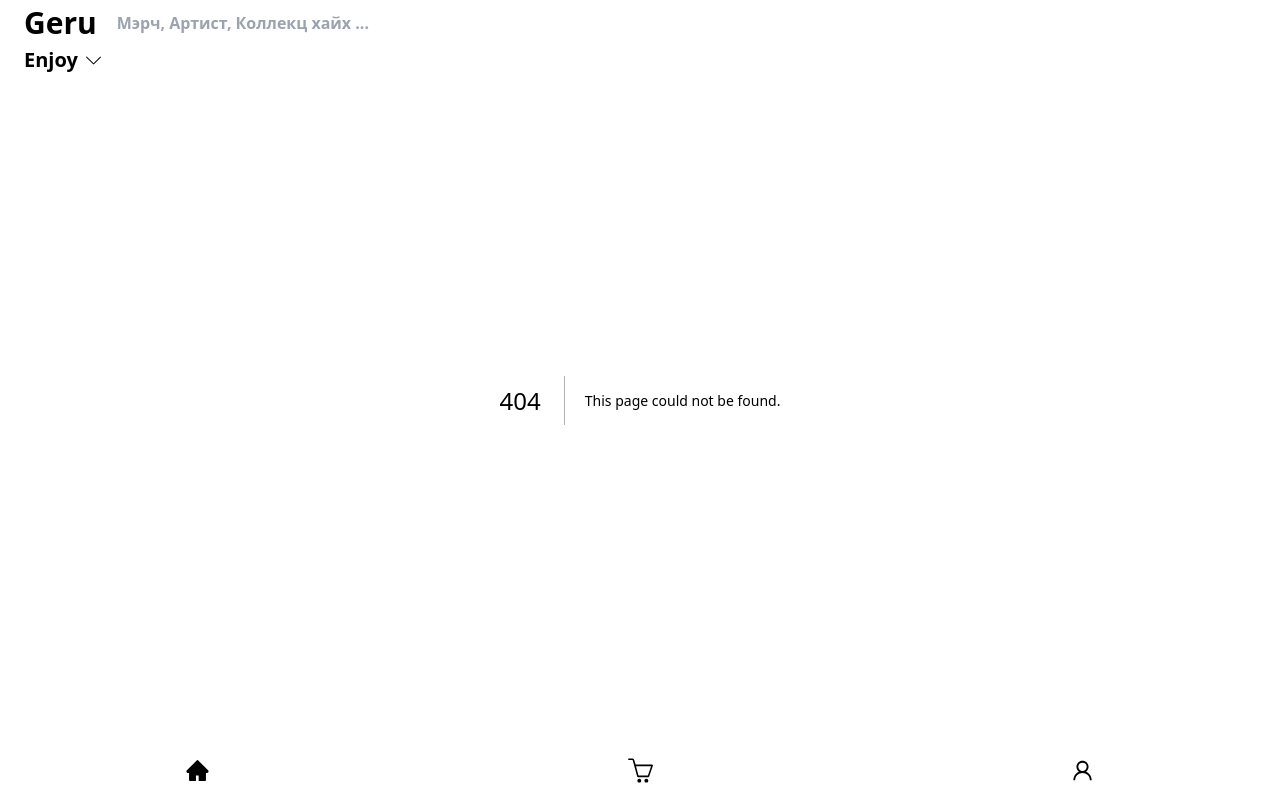
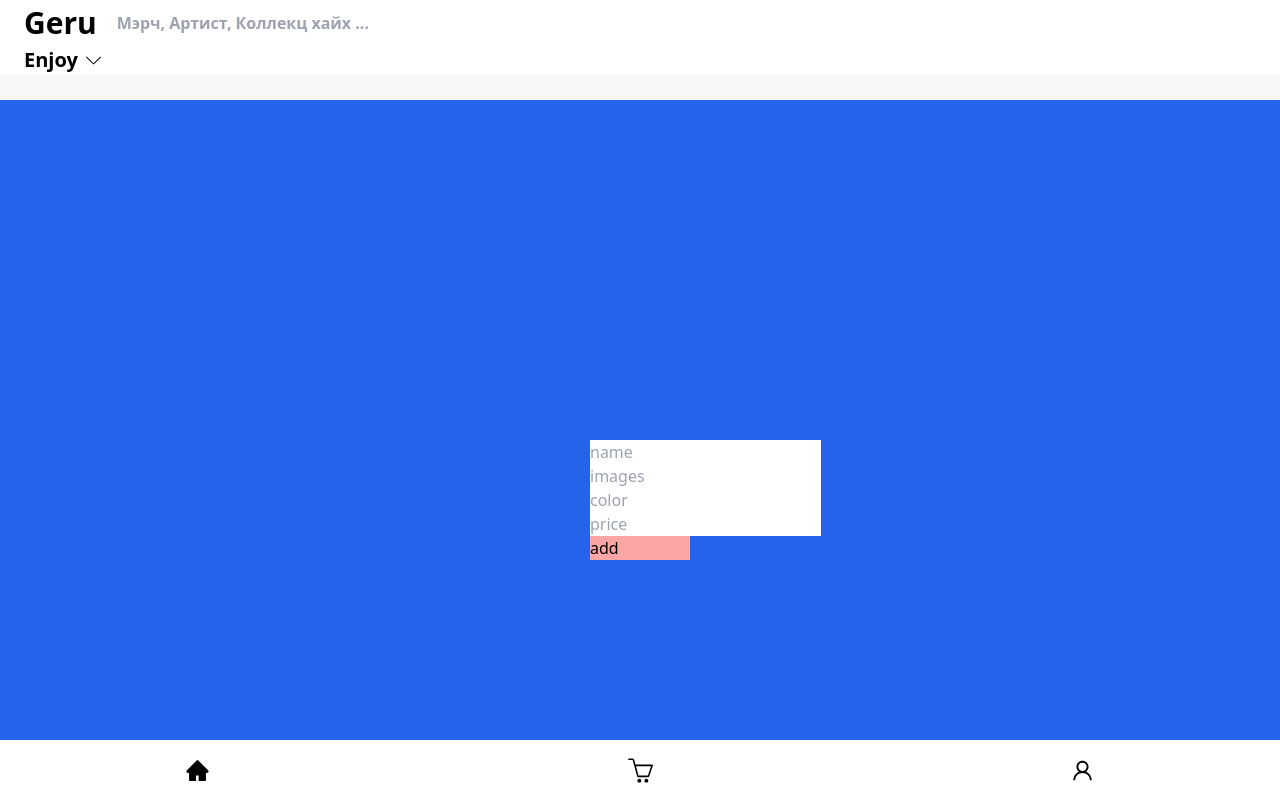
Before and after one commit to HOP2-22/team3-demo, a Next.js app in the folder frontend/: page /artistcreate in a window 1280 px wide. Before the commit this address had no page. Shown: the top 800 px of the page. Built offline with nearby package versions, Linux system fonts and the light colour scheme.

Commit message:
frotnos product create xiideg bolov

```diff
--- /dev/null
+++ b/frontend/src/pages/artistcreate.jsx
@@ -0,0 +1,86 @@
+import axios from "axios";
+import { useRouter } from "next/router";
+import { useState } from "react";
+
+export default function Creat() {
+  // useStates
+  const [ownerID, setOwnerID] = useState("xxa");
+  const [name, setName] = useState("");
+  const [images, setImages] = useState([]);
+  const [color, setColor] = useState("");
+  const [price, setPrice] = useState("");
+
+  //setStates
+
+  const NameInput = async (event) => {
+    setName(event.target.value);
+  };
+  const ImageInput = async (event) => {
+    setImages(event.target.value);
+  };
+  const ColorInput = async (event) => {
+    setColor(event.target.value);
+  };
+  const PriceInput = async (event) => {
+    setPrice(event.target.value);
+  };
+  const SizeInput = async (event) => {
+    setPrice(event.target.value);
+  };
+
+  // create function
+  const createProduct = async () => {
+    console.log("is working");
+
+    try {
+      const res = await axios.post("http://localhost:7070/product/create", {
+        ownerID,
+        productName: name,
+        images,
+        price,
+        color,
+        size: {
+          xxs: {
+            count: 1,
+          },
+          xs: {
+            count: 1,
+          },
+          s: {
+            count: 1,
+          },
+          m: {
+            count: 1,
+          },
+          l: {
+            count: 1,
+          },
+          xxl: {
+            count: 1,
+          },
+        },
+      });
+
+      alert("amjilttai burtgegdle");
+    } catch (error) {
+      alert("Нууц үг эсвэл Цахим хаяг буруу байна");
+    }
+  };
+
+  return (
+    <div className="w-full h-[100vh] bg-blue-600 py-[100px] mt-[100px] flex items-center justify-center flex-col gap-6">
+      <div className="w-[100px] bg-red-300 ">
+        <input type="text" placeholder="name " onChange={NameInput} />
+        <input type="text" placeholder="images" onChange={ImageInput} />
+        <input type="text" placeholder="color" onChange={ColorInput} />
+        <input type="text" placeholder="price" onChange={PriceInput} />
+        <button
+          onClick={() => {
+            createProduct();
+          }}>
+          add
+        </button>
+      </div>
+    </div>
+  );
+}
--- a/frontend/src/pages/loginArtist.jsx
+++ b/frontend/src/pages/loginArtist.jsx
@@ -1,11 +1,13 @@
 import React, { useState } from "react";
 import Cookie from "js-cookie";
 import axios from "axios";
+import { useRouter } from "next/router";
 
 export default function LoginArtist() {
   const [emailArtist, setEmailArtist] = useState();
   const [passwordArtist, setPasswordArtist] = useState();
   const [checkpassArtist, setCheckPassArtist] = useState();
+  const router = useRouter();
 
   const loginArt = async () => {
     if (passwordArtist == checkpassArtist) {
@@ -18,7 +20,7 @@ export default function LoginArtist() {
         Cookie.set("token", res.data?.token);
 
         setTimeout(() => {
-          router.push("/HomeDefault");
+          router.push("/artistcreate");
         }, 1000);
       } catch (error) {
         alert("Нууц үг эсвэл Цахим хаяг буруу байна");
@@ -70,8 +72,7 @@ export default function LoginArtist() {
         </div>
         <button
           className="text-[20px] w-[280px] sm:w-[380px] h-[45px] rounded-full bg-[#1b1927] text-white"
-          onClick={handleLogin}
-        >
+          onClick={handleLogin}>
           Нэвтрэх
         </button>
       </div>
```
Also changed, not shown: frontend/src/components/ArtistCollection.jsx (+2 -8 lines), frontend/src/components/CollectionArtist.jsx (+5 -11 lines).
